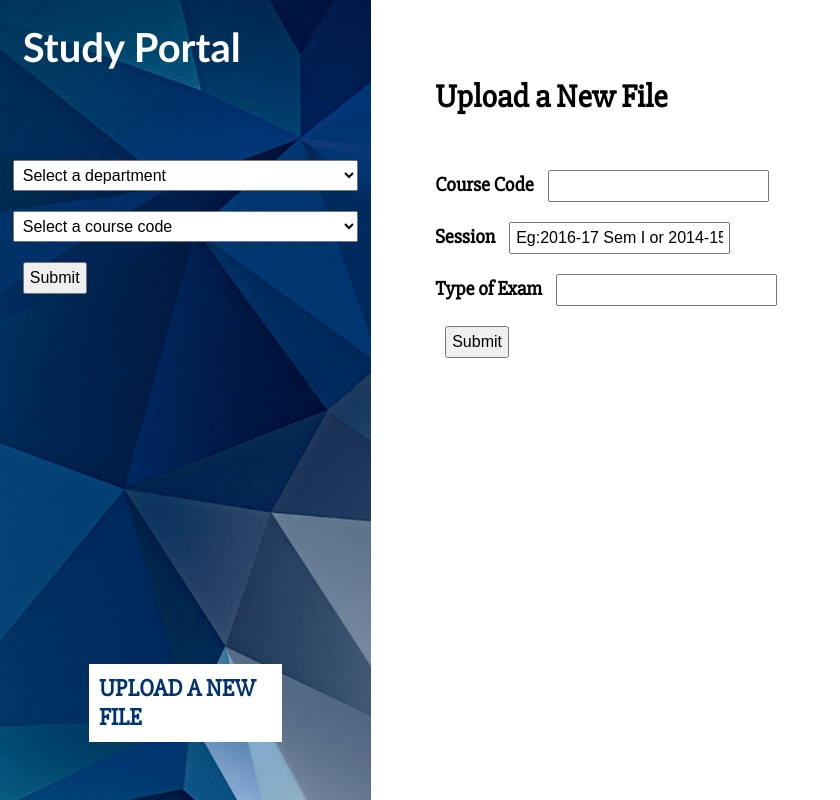
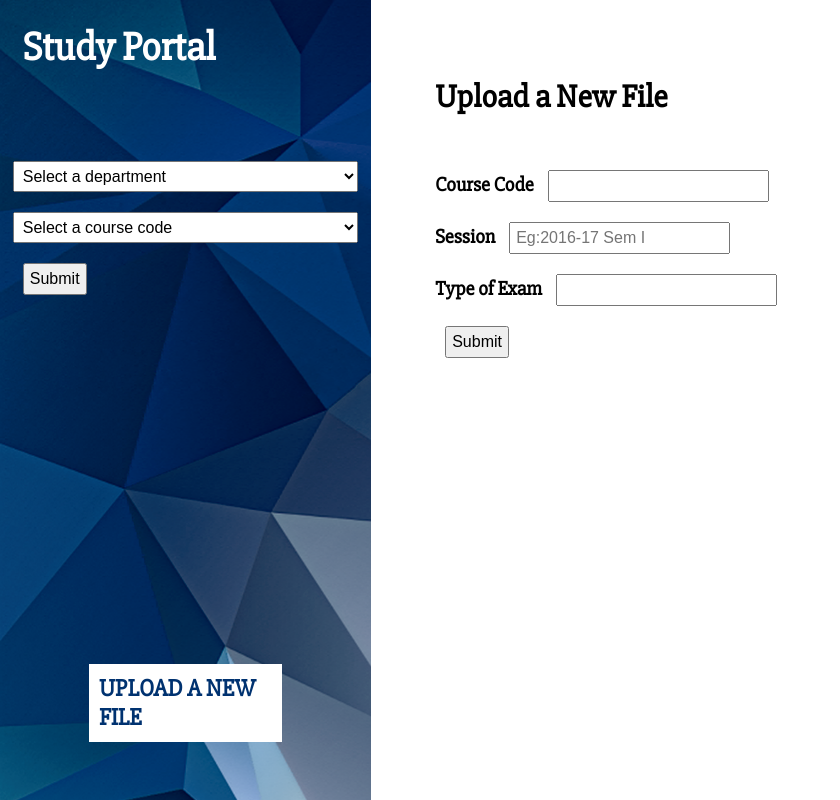
Before and after one commit to kabirtomer/studyportal, a Django app: page /studapp/upload/ in a window 1280 px wide. Shown: the whole page, without its empty margins (0-840 px from the left). Run offline with Django 3.2, Linux system fonts and the light colour scheme; data comes from the database, SQL or seed files in the repository; some libraries are stand-ins or nearby versions.

Commit message:
javascript file not working

```diff
--- /dev/null
+++ b/StudyPortal/studapp/static/studapp/jscript.js
@@ -0,0 +1,3 @@
+function main() {
+getElementByClassName('.content').fadeIn(500);}
+$(document).ready(main);
--- a/StudyPortal/studapp/static/studapp/style.css
+++ b/StudyPortal/studapp/static/studapp/style.css
@@ -52,7 +52,7 @@ a{
 
 h1 {
 color: White;
-font-family: Calibri;
+font-family: 'Slabo 27px', serif;
 font-size: 40px;
 margin: 10px;
 width: 100%;
--- /dev/null
+++ b/StudyPortal/studapp/templates/studapp/jscript.js
@@ -0,0 +1,3 @@
+function main() {
+$('.content').fadeIn(500);}
+$(document).ready(main);
--- a/StudyPortal/studapp/templates/studapp/upload.html
+++ b/StudyPortal/studapp/templates/studapp/upload.html
@@ -15,7 +15,7 @@
 		{% endfor %}
 	</datalist><br />
 	<strong>Session</strong>
-	<input type="text" name="session" value="Eg:2016-17 Sem I or 2014-15 Sem II" ><br />
+	<input type="text" name="session" placeholder="Eg:2016-17 Sem I" ><br />
 	<strong>Type of Exam</strong>
 	<input list="exam" name='exam'>
 	<datalist id="exam">
```
Also changed, not shown: 11 other files.
